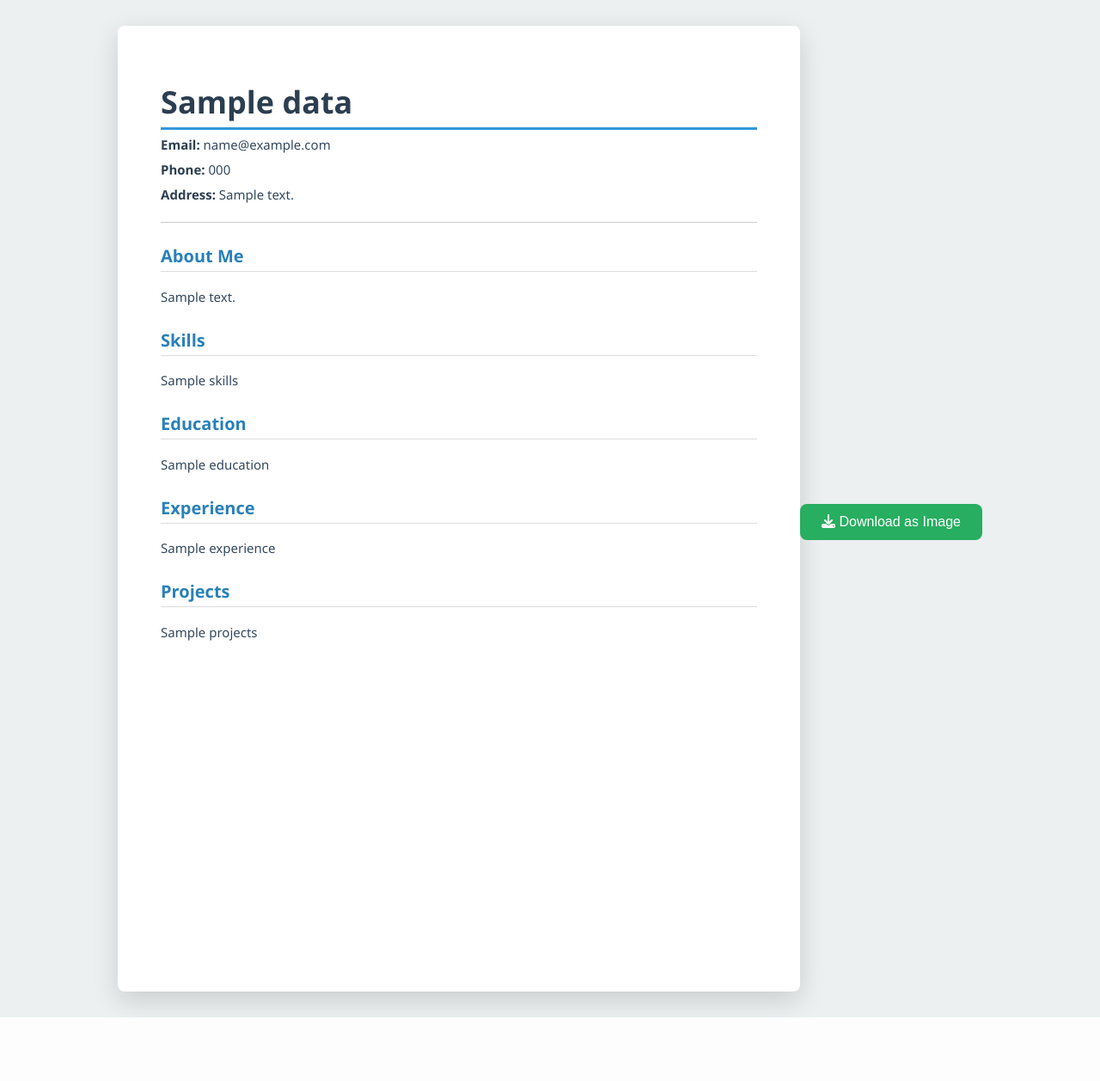
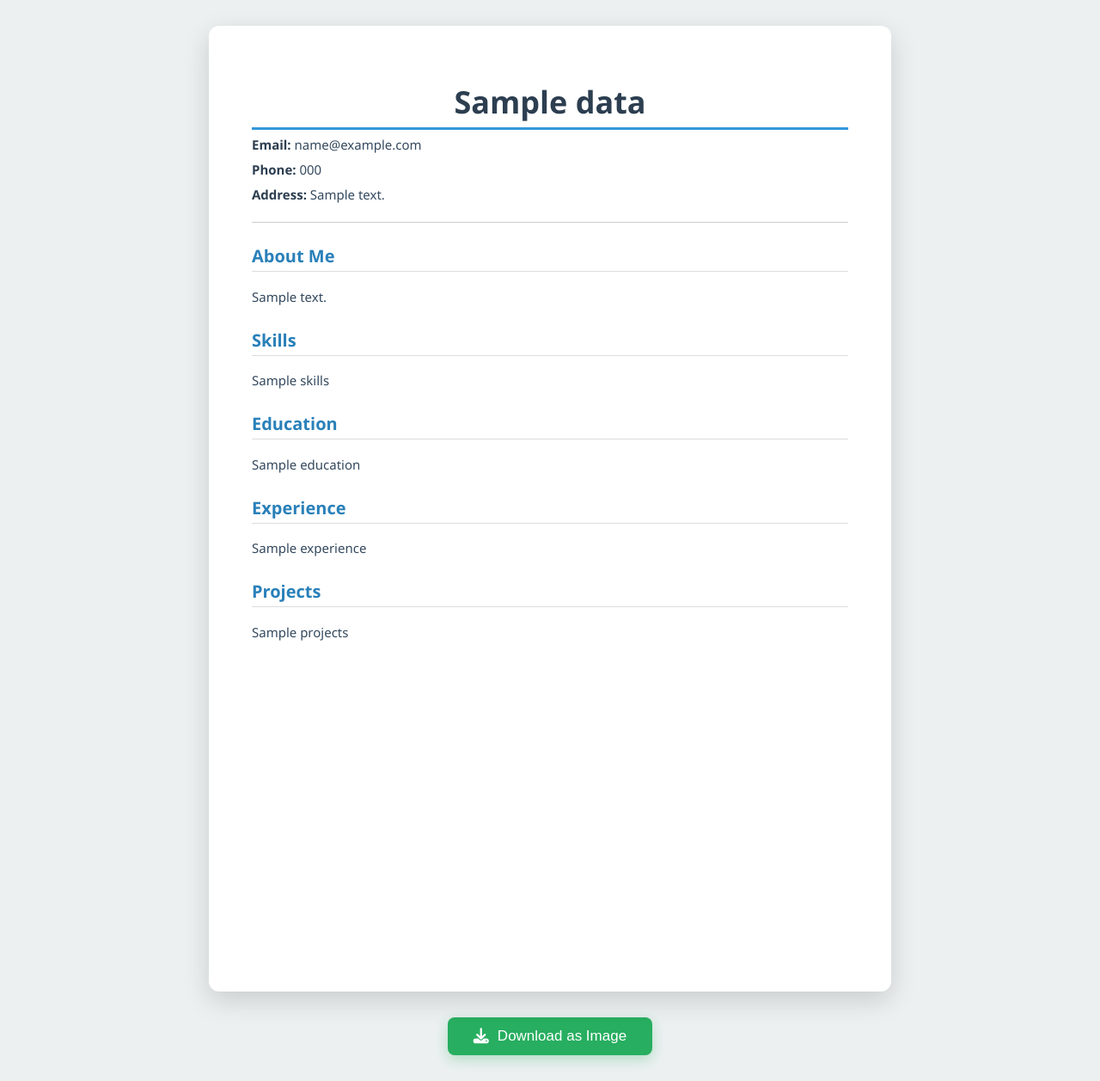
Before and after one commit to SahilCodeLab/Resume, a Flask app: template templates/template1.html in a window 1280 px wide. Shown: the whole page at 86% size. Before the commit the page ends 1183 px from the top, so only its background shows below. Run offline with Flask 3, Linux system fonts and the light colour scheme; the template is opened without the code that fills it: most values are stand-ins (such as "Sample title", 1, 10 or a date in 2020).

Commit message:
Update style.css

```diff
--- a/static/style.css
+++ b/static/style.css
@@ -1,3 +1,4 @@
+/* General Styles */
 body {
   font-family: 'Segoe UI', 'Lato', sans-serif;
   background: #ecf0f1;
@@ -7,26 +8,30 @@ body {
 
 .container {
   display: flex;
-  justify-content: center;
+  flex-direction: column;
   align-items: center;
 }
 
+/* Resume Box */
 .resume-box {
   width: 794px; /* A4 width in px at 96dpi */
   min-height: 1123px; /* A4 height */
   background: #ffffff;
   padding: 40px 50px;
   box-shadow: 0 10px 30px rgba(0, 0, 0, 0.15);
-  border-radius: 8px;
+  border-radius: 12px;
   box-sizing: border-box;
+  position: relative;
 }
 
+/* Heading Styles */
 h1 {
   font-size: 36px;
   color: #2c3e50;
   margin-bottom: 5px;
   border-bottom: 3px solid #3498db;
   padding-bottom: 5px;
+  text-align: center;
 }
 
 h2 {
@@ -54,23 +59,52 @@ hr {
   border-top: 1px solid #ccc;
 }
 
-button {
+/* Profile Photo */
+.profile-photo {
+  text-align: center;
+  margin-bottom: 20px;
+}
+
+.profile-photo img {
+  width: 130px;
+  height: 130px;
+  border-radius: 50%;
+  object-fit: cover;
+  border: 3px solid #3498db;
+  box-shadow: 0 0 15px rgba(0, 0, 0, 0.1);
+}
+
+/* Download Button */
+.download-btn {
+  text-align: center;
   margin-top: 30px;
+}
+
+.download-btn button {
   background-color: #27ae60;
   color: white;
   border: none;
-  padding: 12px 25px;
-  font-size: 16px;
+  padding: 12px 30px;
+  font-size: 17px;
   border-radius: 8px;
   cursor: pointer;
   transition: 0.3s;
+  box-shadow: 0 5px 15px rgba(39, 174, 96, 0.3);
+  display: inline-flex;
+  align-items: center;
 }
 
-button:hover {
-  background-color: #1f8e4e;
+.download-btn button i {
+  margin-right: 10px;
+  font-size: 18px;
 }
 
-/* Mobile responsive tweaks */
+.download-btn button:hover {
+  background-color: #1f8e4e;
+  transform: translateY(-1px);
+}
+
+/* Responsive */
 @media screen and (max-width: 800px) {
   .resume-box {
     width: 100%;
@@ -89,4 +123,9 @@ button:hover {
   p {
     font-size: 14px;
   }
+
+  .download-btn button {
+    font-size: 15px;
+    padding: 10px 20px;
+  }
 }
```
